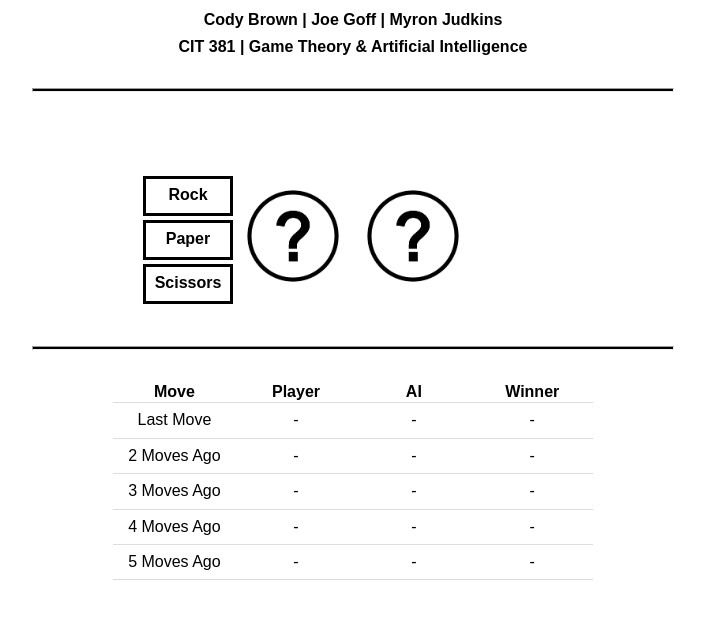
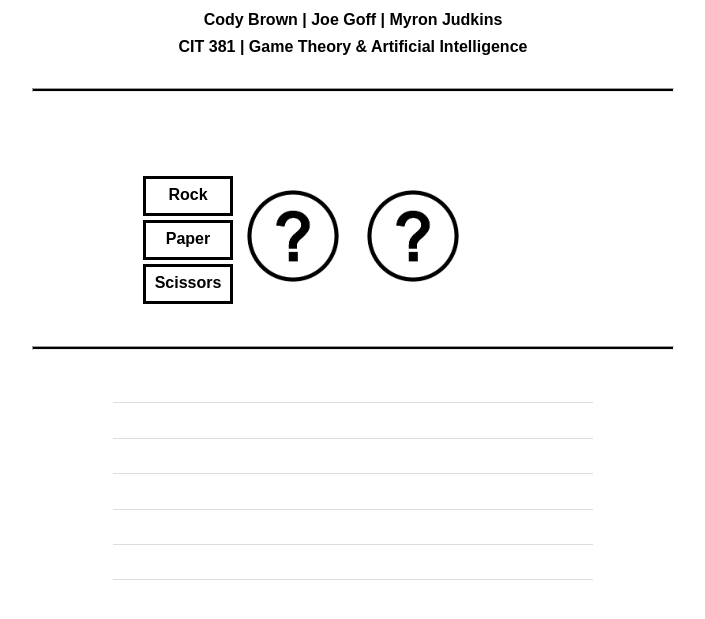
Before and after one commit to brown-cody/GameTheory, a plain HTML site: page index.html in a window 1280 px wide. Shown: the part 79-698 px from the top of the page, without its empty margins (287-992 px from the left). Drawn offline with Linux system fonts and the light colour scheme.

Commit message:
add table row visibility toggle

```diff
--- a/index.html
+++ b/index.html
@@ -56,37 +56,37 @@
     <hr>
 
     <table>
-        <tr>
+        <tr id="rowh">
             <th>Move</th>
             <th>Player</th>
             <th>AI</th>
             <th>Winner</th>
         </tr>
-        <tr>
+        <tr id="row0">
             <td>Last Move</td>
             <td id="player0">-</td>
             <td id="ai0">-</td>
             <td id="winner0">-</td>
         </tr>
-        <tr>
+        <tr id="row1">
             <td>2 Moves Ago</td>
             <td id="player1">-</td>
             <td id="ai1">-</td>
             <td id="winner1">-</td>
         </tr>
-        <tr>
+        <tr id="row2">
             <td>3 Moves Ago</td>
             <td id="player2">-</td>
             <td id="ai2">-</td>
             <td id="winner2">-</td>
         </tr>
-        <tr>
+        <tr id="row3">
             <td>4 Moves Ago</td>
             <td id="player3">-</td>
             <td id="ai3">-</td>
             <td id="winner3">-</td>
         </tr>
-        <tr>
+        <tr id="row4">
             <td>5 Moves Ago</td>
             <td id="player4">-</td>
             <td id="ai4">-</td>
--- a/rps.js
+++ b/rps.js
@@ -6,19 +6,11 @@ var result;
 var winner;
 var setMove;
 var arraySize;
-/*
-var move0 = {playerMove:"testplayer0", aiMove:"testai0", winner:"testwinner0"};
-var move1 = {playerMove:"testplayer1", aiMove:"testai1", winner:"testwinner1"};
-var move2 = {playerMove:"testplayer2", aiMove:"testai2", winner:"testwinner2"};
-var move3 = {playerMove:"testplayer3", aiMove:"testai3", winner:"testwinner3"};
-var move4 = {playerMove:"testplayer4", aiMove:"testai4", winner:"testwinner4"};
-*/
-//var moves = [move0, move1, move2, move3, move4];
 var moves = [];
 
 function playerThrow(move) {
     playerMove = move;
-    document.getElementById("playerMoveText").style = "visibility:visible;"
+    document.getElementById("playerMoveText").style = "visibility:visible;";
     document.getElementById("playerMoveText").innerHTML = move;
     document.getElementById("playerMoveImage").src = 'images/player_' + move + '.png';
 
@@ -41,7 +33,7 @@ function aiThrow() {
     }
 
 
-    document.getElementById("aiMoveText").style = "visibility:visible;"
+    document.getElementById("aiMoveText").style = "visibility:visible;";
     document.getElementById("aiMoveText").innerHTML = aiMove;
     document.getElementById("aiMoveImage").src = 'images/ai_' + aiMove + '.png';
 
@@ -103,11 +95,15 @@ function setResult() {
 
 function logResult() {
 
+    document.getElementById("rowh").style = "visibility:visible;";
+
     var i;
     for (i = 0; i < moves.length; i++) {
         document.getElementById("player" + i).innerHTML = moves[arraySize - i].playerMove;
         document.getElementById("ai" + i).innerHTML = moves[arraySize - i].aiMove;
         document.getElementById("winner" + i).innerHTML = moves[arraySize - i].winner;
+
+        document.getElementById("row" + i).style = "visibility:visible;";
     }
 }
 
--- a/style.css
+++ b/style.css
@@ -106,6 +106,7 @@ table {
 
 tr {
     border-bottom: 1px solid #ddd;
+    visibility:hidden;
 }
 
 tr:hover {
```
